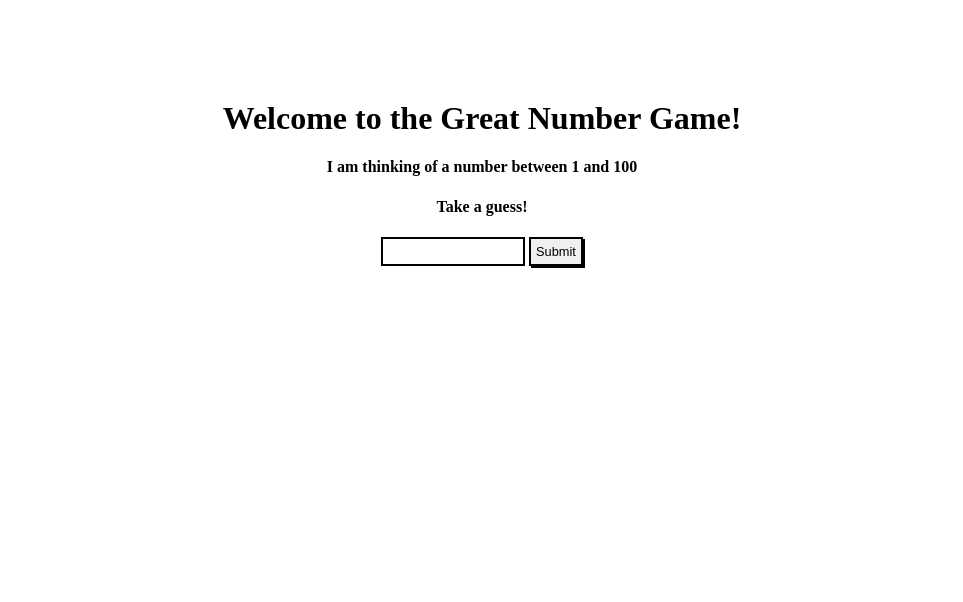
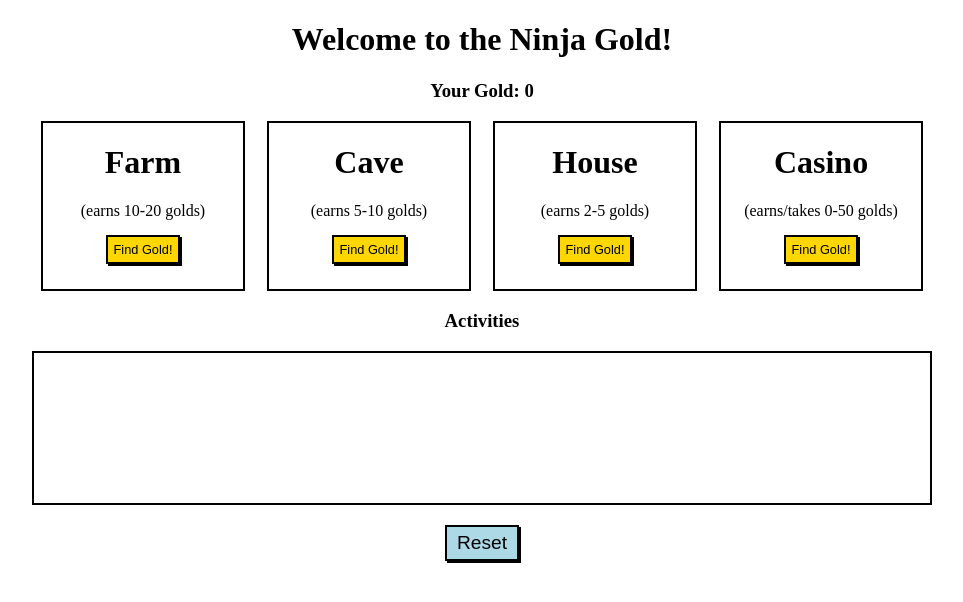
Before and after one commit to SalmaCodes-zz/great-number-game, a Flask app: page / in a window 1280 px wide. Shown: the top 602 px of the page, without its empty margins (158-1121 px from the left). Run offline with Flask 2, Linux system fonts and the light colour scheme.

Commit message:
Initial commit

```diff
--- a/server.py
+++ b/server.py
@@ -1,5 +1,6 @@
 from flask import Flask, render_template, request, redirect, session
 import random
+from time import gmtime, strftime
 app = Flask(__name__)
 app.secret_key = "ThisIsASecret"
 
@@ -7,27 +8,55 @@ app.secret_key = "ThisIsASecret"
 # Index page.
 @app.route('/')
 def index():
-    if 'number' not in session.keys():
-        session['state'] = 'new'
-        session['number'] = random.randrange(1, 101)
+    if 'gold' not in session.keys():
+        session['gold'] = 0
+        session['activities'] = []
     return render_template('index.html')
 
 
-@app.route('/guess', methods=['POST'])
-def guess():
-    if int(request.form['number']) == int(session['number']):
-        session['state'] = 'win'
-    elif int(request.form['number']) < int(session['number']):
-        session['state'] = 'low'
-    elif int(request.form['number']) > int(session['number']):
-        session['state'] = 'high'
+@app.route('/process_money', methods=['POST'])
+def process_money():
+    golds = 0
+    time = strftime("%Y/%m/%d %H:%M %p", gmtime())
+    if request.form['building'] == 'farm':
+        golds = random.randrange(10, 21)
+        session['activities'].append({
+            'message': "Earned {} golds from the Farm! ({})".format(golds, time),
+            'color': 'green'
+        })
+    elif request.form['building'] == 'cave':
+        golds = random.randrange(5, 11)
+        session['activities'].append({
+            'message': "Earned {} golds from the Cave! ({})".format(golds, time),
+            'color': 'green'
+        })
+    elif request.form['building'] == 'house':
+        golds = random.randrange(2, 6)
+        session['activities'].append({
+            'message': "Earned {} golds from the House! ({})".format(golds, time),
+            'color': 'green'
+        })
+    elif request.form['building'] == 'casino':
+        golds = random.randrange(-50, 51)
+        if golds >= 0:
+            session['activities'].append({
+                'message': "Earned {} golds from the Casino! ({})".format(golds, time),
+                'color': 'green'
+            })
+        else:
+            session['activities'].append({
+                'message': "Entered a Casino and lost {} golds... Ouch... ({})".format(abs(golds), time),
+                'color': 'red'
+            })
+
+    session['gold'] += golds
 
     return redirect('/')
 
 
 @app.route('/reset', methods=['POST'])
 def reset():
-    session.pop('number')
+    session.pop('gold')
     return redirect('/')
 
 app.run(debug=True)
--- a/static/style.css
+++ b/static/style.css
@@ -1,34 +1,43 @@
-body {
-    width: 600px;
-    margin: 100px auto;
+#wrapper {
+    width: 900px;
+    margin: 10px auto;
     text-align: center;
 }
-.result {
-    color: white;
-    height: 200px;
+.building {
+    border: 2px solid black;
     width: 200px;
+    vertical-align: top;
+    display: inline-block;
+    margin: 0 9px;
+}
+#activities {
     border: 2px solid black;
-    text-align: center;
-    margin: 20px auto;
-}
-.new {
-    display: none;
-}
-.low, .high {
-    background-color: red;
-}
-.win {
-    background-color: green;
-}
-input[type="text"] {
-    font-size: 0.8em;
-    padding: 5px;
-    border: 2px solid black;
-    width: 130px;
+    text-align: left;
+    padding-left: 10px;
+    height: 150px;
+    margin-bottom: 10px;
+    overflow: scroll;
 }
 input[type="submit"] {
     border: 2px solid black;
     box-shadow: 2px 2px black;
     padding: 5px;
     font-size: 0.8em;
+    margin-top: 10px;
+    margin-bottom: 25px;
+    background-color: gold;
 }
+input[type="submit"].reset {
+    background-color: lightblue;
+    font-size: 1.2em;
+    padding: 5px 10px;
+}
+.green {
+    color: green;
+}
+.red {
+    color: #d50000;
+}
+p {
+    margin: 5px 0
+}
--- a/templates/index.html
+++ b/templates/index.html
@@ -3,31 +3,55 @@
 <head>
     <meta charset="UTF-8">
     <link rel="stylesheet" type="text/css" href="{{ url_for('static', filename='style.css') }}">
-    <title>Great Number Game</title>
+    <title>Ninja Gold</title>
 </head>
 <body>
-    <h1>Welcome to the Great Number Game!</h1>
-    <h4>I am thinking of a number between 1 and 100</h4>
-    <h4>Take a guess!</h4>
-    <div class="{{session['state']}} result">
-        {% if session['state'] == 'low' %}
-        <h1>Too low!</h1>
-        {% elif session['state'] == 'high' %}
-        <h1>Too high!</h1>
-        {% elif session['state'] == 'win' %}
-        <h1>{{session['number']}} was the number</h1>
+    <div id="wrapper">
+        <h1>Welcome to the Ninja Gold!</h1>
+        <h3>Your Gold: {{session['gold']}}</h3>
+        <div>
+            <div class="building">
+                <h1>Farm</h1>
+                <p>(earns 10-20 golds)</p>
+                <form action="/process_money" method="post">
+                    <input type="hidden" name="building" value="farm" />
+                    <input type="submit" value="Find Gold!"/>
+                </form>
+            </div>
+            <div class="building">
+                <h1>Cave</h1>
+                <p>(earns 5-10 golds)</p>
+                <form action="/process_money" method="post">
+                    <input type="hidden" name="building" value="cave" />
+                    <input type="submit" value="Find Gold!"/>
+                </form>
+            </div>
+            <div class="building">
+                <h1>House</h1>
+                <p>(earns 2-5 golds)</p>
+                <form action="/process_money" method="post">
+                    <input type="hidden" name="building" value="house" />
+                    <input type="submit" value="Find Gold!"/>
+                </form>
+            </div>
+            <div class="building">
+                <h1>Casino</h1>
+                <p>(earns/takes 0-50 golds)</p>
+                <form action="/process_money" method="post">
+                    <input type="hidden" name="building" value="casino" />
+                    <input type="submit" value="Find Gold!"/>
+                </form>
+            </div>
+        </div>
+        <h3>Activities</h3>
+        <div id="activities">
+            {% for activity in session['activities'] %}
+                <p class="{{activity.color}}">- {{activity.message}}</p>
+            {% endfor %}
+        </div>
         <form action="/reset" method="post">
-            <input type="submit" value="Play again!">
+            <input class="reset" type="submit" value="Reset"/>
         </form>
-        {% endif %}
     </div>
-
-    {% if session['state'] != 'win' %}
-    <form action="/guess" method="post">
-        <input type="text" name="number">
-        <input type="submit" value="Submit">
-    </form>
-    {% endif %}
-
 </body>
 </html>
```
